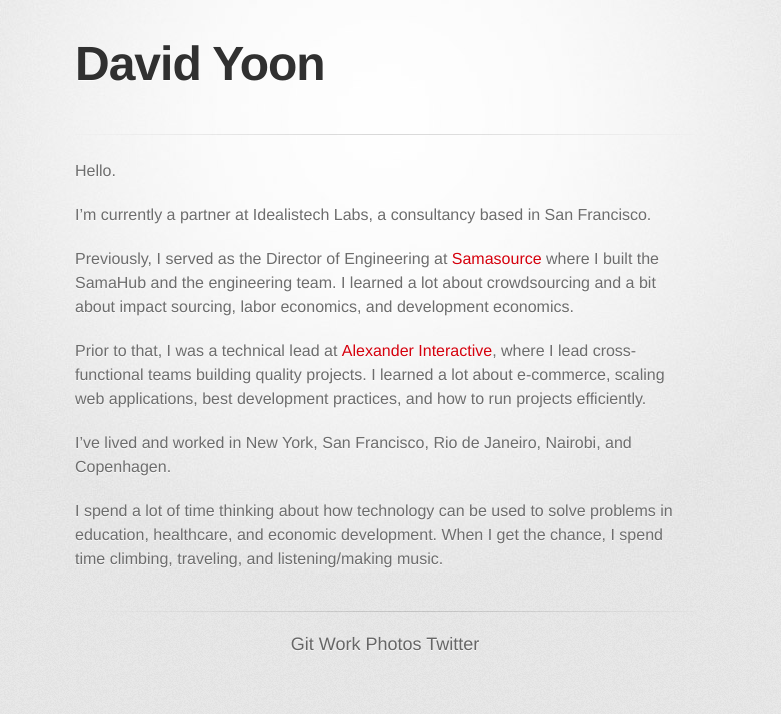
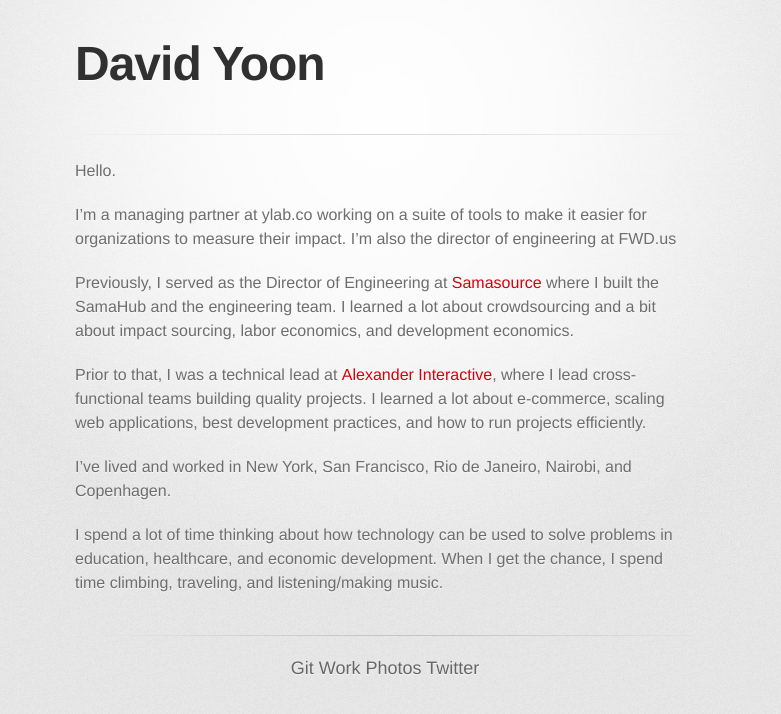
Before and after one commit to daveyoon/daveyoon.github.com, a Jekyll site: the page built from index.md, in a window 1280 px wide. Shown: the top 714 px of the page, without its empty margins (255-1036 px from the left). Built offline with Jekyll 4.4.1, drawn with Linux system fonts in a browser that asks for light colours; some web fonts are replaced.

```diff
--- a/_layouts/default.html
+++ b/_layouts/default.html
@@ -31,7 +31,7 @@
             <div class = "contact">
                 <a href = "https://github.com/daveyoon">Git</a>
                 <a href="http://www.linkedin.com/in/daveyoon/">Work</a>
-                <a href="http://picasaweb.google.com/yoonster">Photos</a>
+                <a href="http://instagram.com/daveyoon">Photos</a>
                 <a href="http://www.twitter.com/yoonster">Twitter</a>
               </ul>
             </div>
--- a/index.md
+++ b/index.md
@@ -6,7 +6,7 @@ title: David Yoon
 
 Hello.
 
-I'm currently a partner at Idealistech Labs, a consultancy based in San Francisco.
+I'm a managing partner at ylab.co working on a suite of tools to make it easier for organizations to measure their impact. I'm also the director of engineering at FWD.us
 
 Previously, I served as the Director of Engineering at [Samasource](http://www.samasource.org) where I built the SamaHub and the engineering team. I learned a lot about crowdsourcing and a bit about impact sourcing, labor economics, and development economics.
 
```
